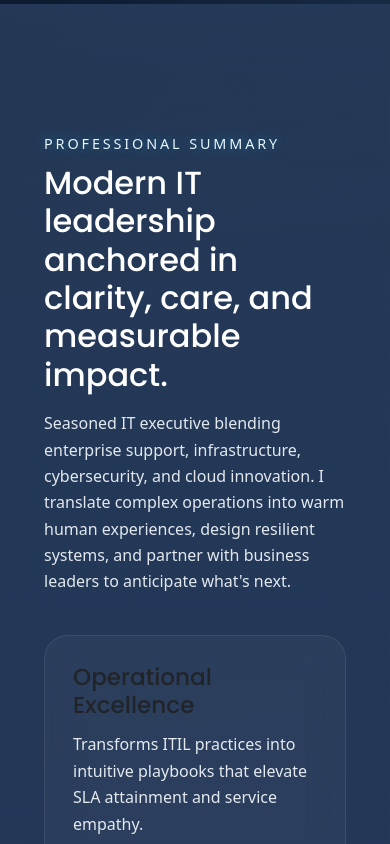
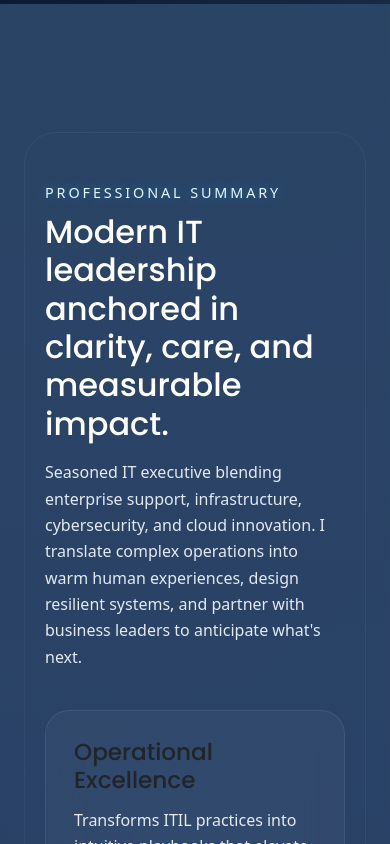
Before and after one commit to mingmanhk/React-Portfolio, a React (Vite) app: page / in a window 390 px wide. Shown: the part 840-1684 px from the top of the page. Built offline with nearby package versions, Linux system fonts and the light colour scheme.

Commit message:
Refresh portfolio UI, clean dependencies, and fix layout

```diff
--- a/src/App.css
+++ b/src/App.css
@@ -25,16 +25,27 @@ body {
   margin: 0;
   font-family: var(--font-default);
   color: var(--text-primary);
-  background: radial-gradient(circle at top, rgba(24, 198, 255, 0.2), transparent 45%),
-    radial-gradient(circle at 20% 20%, rgba(95, 96, 255, 0.15), transparent 35%),
-    radial-gradient(circle at 80% 0%, rgba(255, 107, 107, 0.15), transparent 35%),
+  background: radial-gradient(circle at top, rgba(24, 198, 255, 0.25), transparent 45%),
+    radial-gradient(circle at 20% 20%, rgba(95, 96, 255, 0.2), transparent 35%),
+    radial-gradient(circle at 80% 0%, rgba(255, 107, 107, 0.18), transparent 40%),
     linear-gradient(145deg, var(--bg-900), var(--bg-700));
   min-height: 100vh;
+  width: 100%;
+  overflow-x: hidden;
 }
 
 main {
   margin-left: 320px;
   padding: 4rem var(--gutter);
+  display: flex;
+  flex-direction: column;
+  gap: 4rem;
+  width: calc(100% - 320px);
+  box-sizing: border-box;
+}
+
+main > * {
+  width: 100%;
 }
 
 img {
@@ -67,10 +78,17 @@ section {
   margin-bottom: 4rem;
 }
 
+
 .section-shell {
-  width: min(var(--max-width), 100%);
-  margin: 0 auto 4rem;
-  padding: 0 var(--gutter);
+  width: 100%;
+  margin: 0;
+  padding: 3rem var(--gutter);
+  border-radius: 32px;
+  background: var(--surface-solid);
+  border: 1px solid rgba(255, 255, 255, 0.05);
+  box-shadow: var(--border-glow);
+  position: relative;
+  overflow: hidden;
 }
 
 .container {
@@ -119,9 +137,19 @@ section {
 }
 
 .btn-outline {
-  border-color: rgba(248, 250, 252, 0.4);
-  color: #fff;
-  background: transparent;
+  border-color: rgba(255, 255, 255, 0.7);
+  color: #fdfdff;
+  background: rgba(255, 255, 255, 0.15);
+  box-shadow: 0 12px 30px rgba(0, 0, 0, 0.35);
+  backdrop-filter: blur(6px);
+}
+
+.btn-outline:visited,
+.btn-outline:focus,
+.btn-outline:hover {
+  color: #ffffff;
+  background: rgba(255, 255, 255, 0.28);
+  border-color: rgba(255, 255, 255, 0.95);
 }
 
 .btn:hover {
@@ -227,6 +255,7 @@ header {
 #intro.hero {
   min-height: 100vh;
   margin-left: 320px;
+  width: calc(100% - 320px);
   padding: 6rem var(--gutter);
   display: flex;
   align-items: center;
@@ -454,7 +483,9 @@ header {
 
 /* Resume */
 .resume {
-  padding: 4rem var(--gutter);
+  width: 100%;
+  margin: 0;
+  padding: 3rem var(--gutter);
   background: linear-gradient(135deg, #fdfdff, #f3f6ff);
   border-radius: 32px;
   border: 1px solid rgba(15, 23, 42, 0.08);
@@ -462,19 +493,10 @@ header {
   color: var(--text-dark);
 }
 
-.resume .container {
-  width: min(var(--max-width), 100%);
-  margin: 0 auto;
-}
-
 .resume .row {
   display: grid;
-  grid-template-columns: repeat(auto-fit, minmax(360px, 1fr));
-  gap: 2.5rem;
-}
-
-.resume .row > div {
-  min-width: 0;
+  grid-template-columns: repeat(auto-fit, minmax(340px, 1fr));
+  gap: 2rem;
 }
 
 .resume-title {
@@ -517,15 +539,23 @@ header {
   color: #0f4c81;
 }
 
+
 .resume-item ul {
   padding-left: 1rem;
   color: rgba(15, 23, 42, 0.9);
+  display: flex;
+  flex-direction: column;
+  gap: 0.65rem;
 }
 
 .resume-item p,
 .resume-item ul li,
 .resume-item em {
   color: rgba(15, 23, 42, 0.95);
+}
+
+.resume-item ul li {
+  line-height: 1.55;
 }
 
 @media (max-width: 992px) {
@@ -536,7 +566,6 @@ header {
   .resume .row {
     grid-template-columns: 1fr;
   }
-
   .resume-item {
     padding: 1.25rem 1.25rem 1.25rem 1.5rem;
   }
@@ -584,6 +613,7 @@ header {
 /* Footer */
 footer {
   margin-left: 320px;
+  width: calc(100% - 320px);
   padding: 2rem var(--gutter) 3rem;
 }
 
@@ -643,6 +673,11 @@ footer {
   footer {
     margin-left: 0;
     padding: 4rem 1.5rem;
+    width: 100%;
+  }
+
+  main {
+    gap: 3rem;
   }
 
   #intro.hero {
--- a/src/components/resume.js
+++ b/src/components/resume.js
@@ -108,7 +108,7 @@ const Resume = () => {
         </div>
 
         <div className="row">
-          <div className="col-lg-6">
+          <div className="resume-column">
             <h3 className="resume-title">Education</h3>
             {education.map((edu, index) => (
               <div className="resume-item" key={`edu-${index}`}>
@@ -132,7 +132,7 @@ const Resume = () => {
             ))}
           </div>
 
-          <div className="col-lg-6">
+          <div className="resume-column">
             <h3 className="resume-title">Professional Experience</h3>
             {experience.map((job, index) => (
               <div className="resume-item" key={`exp-${index}`}>
```
Also changed, not shown: package.json (+1 -7 lines), src/components/Main.js (deleted, +0 -22 lines), src/portfolio.js (deleted, +0 -18 lines), src/Main.js (deleted), src/ProjectList.js (deleted), 2 other files (tests, documents, lock files or other folders).
